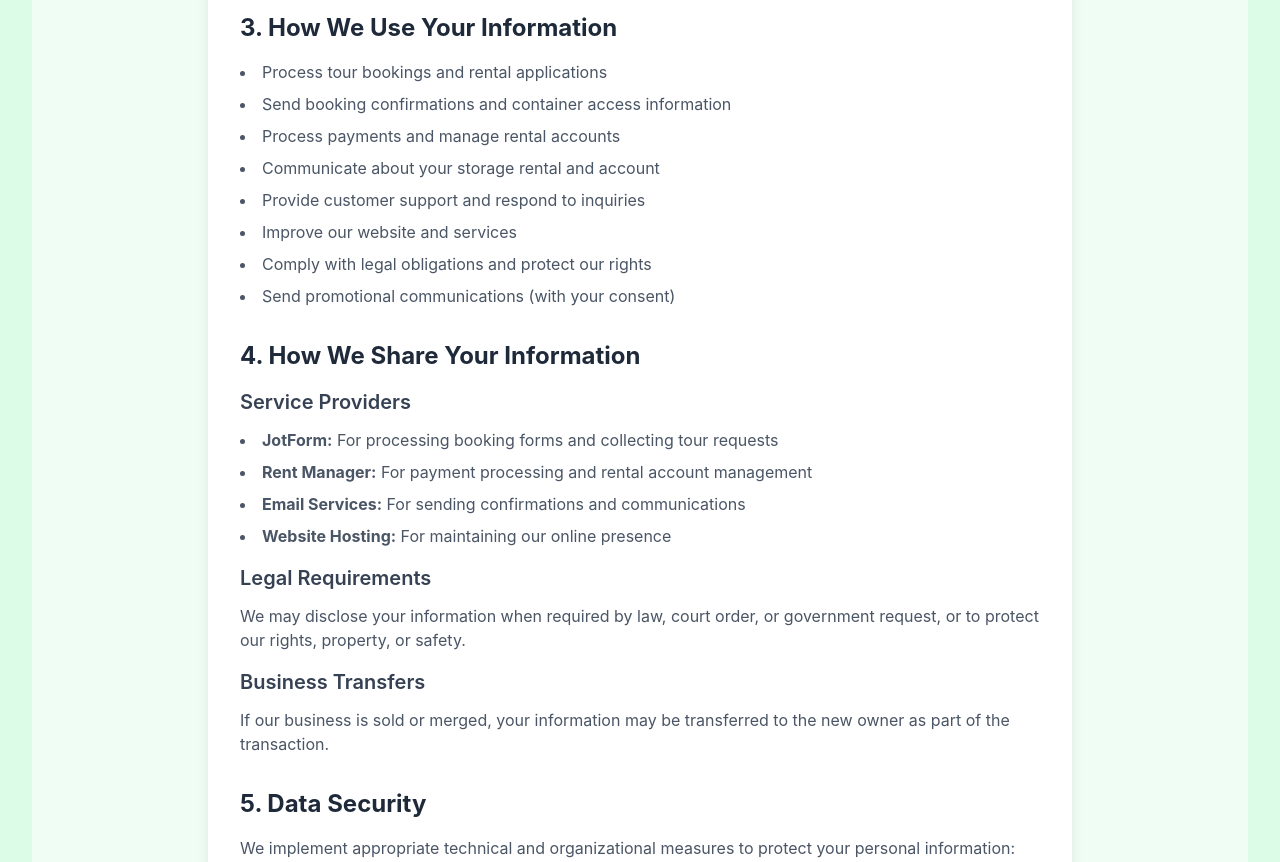
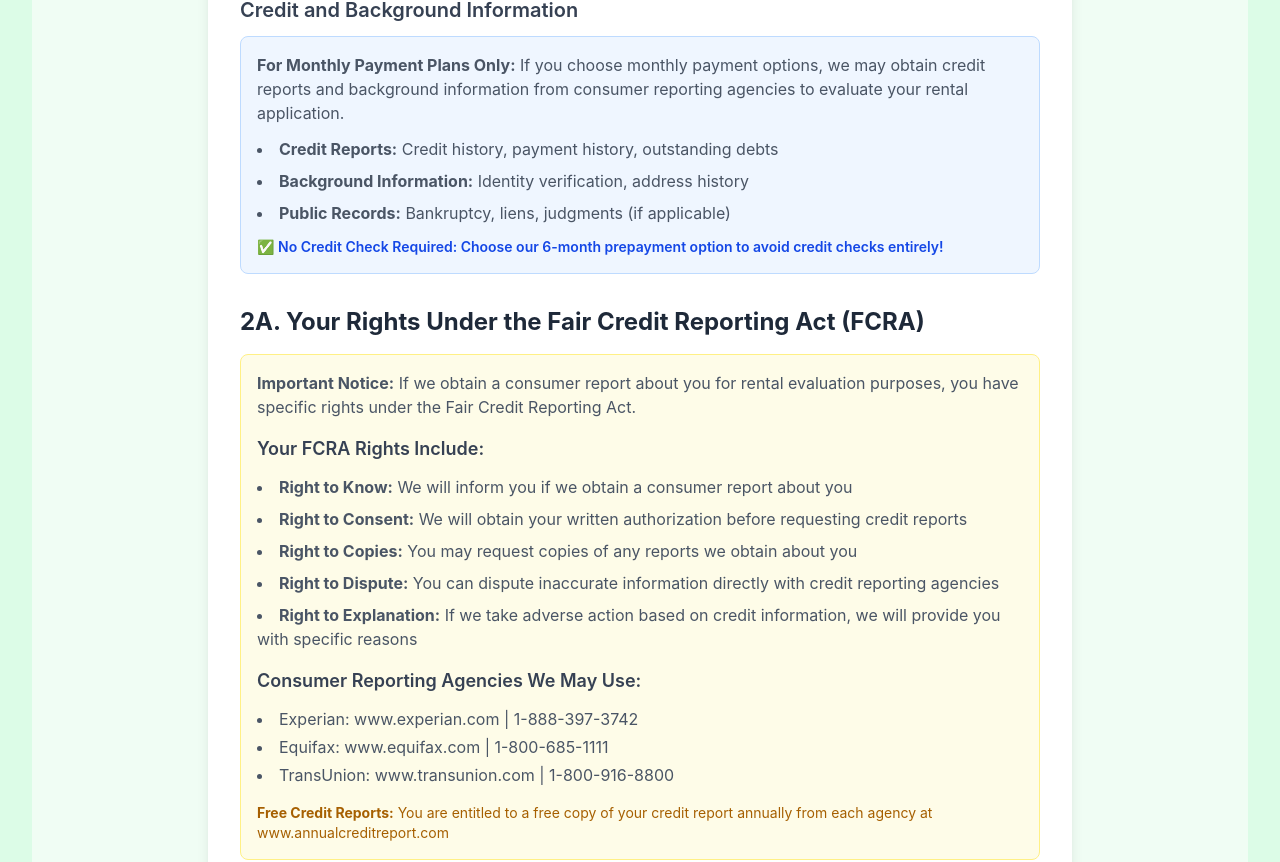
Before and after one commit to Drewcrich/SELFSERVEOYOWEBSITE, a React (Vite) app: page /privacy-policy in a window 1280 px wide. Shown: the part 932-1794 px from the top of the page. Built offline with nearby package versions, Linux system fonts and the light colour scheme.

Commit message:
Add files via upload

```diff
--- a/src/components/CustomChatbot.jsx
+++ b/src/components/CustomChatbot.jsx
@@ -22,10 +22,28 @@ const CustomChatbot = () => {
 
   // Q&A Database
   const qaDatabase = [
+    // Credit Check Questions
+    {
+      keywords: ['credit check', 'credit', 'background check', 'approval', 'qualify'],
+      answer: 'Great question! We have two payment options: Monthly payments require a credit check for approval. However, if you prepay for 6 months upfront, NO credit check is required - you can start storing immediately! We recommend prepaying to skip the credit check process.'
+    },
+    {
+      keywords: ['prepay', 'prepaid', 'upfront', 'no credit check', 'avoid credit'],
+      answer: '✅ No credit check required with prepayment! Pay 6 months upfront for just $450 total (save $120!) and start storing immediately. This is our most popular option because it skips the credit check entirely.'
+    },
+    {
+      keywords: ['monthly payment', 'pay monthly', 'credit required'],
+      answer: 'Monthly payment plans ($95/month) require a credit check for approval. The process typically takes 1-2 business days. However, you can skip the credit check entirely by choosing our 6-month prepay option for just $75/month!'
+    },
+    {
+      keywords: ['bad credit', 'poor credit', 'credit score', 'credit history'],
+      answer: 'No worries! With our prepay option, your credit doesn\'t matter at all - no credit check required! Pay 6 months upfront ($450 total) and start storing immediately, regardless of your credit history.'
+    },
+
     // Pricing Questions
     {
       keywords: ['price', 'cost', 'rates', 'how much', 'pricing', 'expensive', 'cheap'],
-      answer: 'Our Grand Opening pricing: $95/month for month-to-month or $75/month with 6-month prepay (save $120!). All containers are 320 square feet with complete weather protection, 24/7 access, and drive-up convenience.'
+      answer: 'Our Grand Opening pricing: $95/month for month-to-month (requires credit check) or $75/month with 6-month prepay (NO credit check needed - save $120!). All containers are 320 square feet with complete weather protection, 24/7 access, and drive-up convenience.'
     },
     {
       keywords: ['special', 'discount', 'deal', 'promotion', 'save'],
--- a/src/pages/PrivacyPolicyPage.jsx
+++ b/src/pages/PrivacyPolicyPage.jsx
@@ -15,7 +15,7 @@ const PrivacyPolicyPage = () => {
             Your privacy is important to us. This policy explains how we collect, use, and protect your information.
           </p>
           <p className="text-sm text-gray-500 mt-2">
-            <strong>Last Updated:</strong> July 10, 2025
+            <strong>Last Updated:</strong> July 14, 2025
           </p>
         </div>
 
@@ -56,6 +56,51 @@ const PrivacyPolicyPage = () => {
               <li><strong>IP Address:</strong> For security and analytics purposes</li>
               <li><strong>Cookies:</strong> To improve website functionality and user experience</li>
             </ul>
+
+            <h3 className="text-xl font-semibold text-gray-700 mb-3">Credit and Background Information</h3>
+            <div className="bg-blue-50 border border-blue-200 rounded-lg p-4 mb-4">
+              <p className="text-gray-600 mb-3">
+                <strong>For Monthly Payment Plans Only:</strong> If you choose monthly payment options, we may obtain credit reports and background information from consumer reporting agencies to evaluate your rental application.
+              </p>
+              <ul className="list-disc list-inside text-gray-600 space-y-2">
+                <li><strong>Credit Reports:</strong> Credit history, payment history, outstanding debts</li>
+                <li><strong>Background Information:</strong> Identity verification, address history</li>
+                <li><strong>Public Records:</strong> Bankruptcy, liens, judgments (if applicable)</li>
+              </ul>
+              <p className="text-sm text-blue-700 mt-3 font-semibold">
+                ✅ No Credit Check Required: Choose our 6-month prepayment option to avoid credit checks entirely!
+              </p>
+            </div>
+          </section>
+
+          {/* FCRA Rights Section */}
+          <section className="mb-8">
+            <h2 className="text-2xl font-bold text-gray-800 mb-4">2A. Your Rights Under the Fair Credit Reporting Act (FCRA)</h2>
+            <div className="bg-yellow-50 border border-yellow-200 rounded-lg p-4 mb-4">
+              <p className="text-gray-600 mb-4">
+                <strong>Important Notice:</strong> If we obtain a consumer report about you for rental evaluation purposes, you have specific rights under the Fair Credit Reporting Act.
+              </p>
+
+              <h3 className="text-lg font-semibold text-gray-700 mb-3">Your FCRA Rights Include:</h3>
+              <ul className="list-disc list-inside text-gray-600 space-y-2">
+                <li><strong>Right to Know:</strong> We will inform you if we obtain a consumer report about you</li>
+                <li><strong>Right to Consent:</strong> We will obtain your written authorization before requesting credit reports</li>
+                <li><strong>Right to Copies:</strong> You may request copies of any reports we obtain about you</li>
+                <li><strong>Right to Dispute:</strong> You can dispute inaccurate information directly with credit reporting agencies</li>
+                <li><strong>Right to Explanation:</strong> If we take adverse action based on credit information, we will provide you with specific reasons</li>
+              </ul>
+
+              <h3 className="text-lg font-semibold text-gray-700 mb-3 mt-4">Consumer Reporting Agencies We May Use:</h3>
+              <ul className="list-disc list-inside text-gray-600 space-y-1">
+                <li>Experian: www.experian.com | 1-888-397-3742</li>
+                <li>Equifax: www.equifax.com | 1-800-685-1111</li>
+                <li>TransUnion: www.transunion.com | 1-800-916-8800</li>
+              </ul>
+
+              <p className="text-sm text-yellow-700 mt-4">
+                <strong>Free Credit Reports:</strong> You are entitled to a free copy of your credit report annually from each agency at www.annualcreditreport.com
+              </p>
+            </div>
           </section>
 
           {/* How We Use Information */}
@@ -65,6 +110,7 @@ const PrivacyPolicyPage = () => {
               <li>Process tour bookings and rental applications</li>
               <li>Send booking confirmations and container access information</li>
               <li>Process payments and manage rental accounts</li>
+              <li><strong>Evaluate creditworthiness for monthly payment plans (with your consent)</strong></li>
               <li>Communicate about your storage rental and account</li>
               <li>Provide customer support and respond to inquiries</li>
               <li>Improve our website and services</li>
@@ -83,6 +129,7 @@ const PrivacyPolicyPage = () => {
               <li><strong>Rent Manager:</strong> For payment processing and rental account management</li>
               <li><strong>Email Services:</strong> For sending confirmations and communications</li>
               <li><strong>Website Hosting:</strong> For maintaining our online presence</li>
+              <li><strong>Consumer Reporting Agencies:</strong> For credit checks on monthly payment plans (with your written consent)</li>
             </ul>
 
             <h3 className="text-xl font-semibold text-gray-700 mb-3">Legal Requirements</h3>
--- a/src/pages/TermsOfServicePage.jsx
+++ b/src/pages/TermsOfServicePage.jsx
@@ -15,7 +15,7 @@ const TermsOfServicePage = () => {
             These terms govern your use of our storage services and website.
           </p>
           <p className="text-sm text-gray-500 mt-2">
-            <strong>Last Updated:</strong> July 10, 2025
+            <strong>Last Updated:</strong> July 14, 2025
           </p>
         </div>
 
@@ -77,6 +77,39 @@ const TermsOfServicePage = () => {
               The security deposit will be refunded within 30 days of lease termination, provided the
               container is returned in good condition and all obligations are met.
             </p>
+
+            <h3 className="text-xl font-semibold text-gray-700 mb-3">Credit Check and Payment Plan Requirements</h3>
+            <div className="bg-blue-50 border border-blue-200 rounded-lg p-4 mb-4">
+              <p className="text-gray-600 mb-3">
+                <strong>Monthly Payment Plans:</strong> If you choose to pay monthly ($95/month), a credit check and rental application approval are required before lease execution.
+              </p>
+              <ul className="list-disc list-inside text-gray-600 mb-3 space-y-2">
+                <li>You must provide written authorization for us to obtain consumer reports</li>
+                <li>Credit approval is required before container access is granted</li>
+                <li>The credit check process typically takes 1-2 business days</li>
+                <li>We reserve the right to deny rental applications based on credit evaluation</li>
+              </ul>
+              <div className="bg-green-100 border border-green-300 rounded p-3">
+                <p className="text-green-800 font-semibold mb-2">✅ Skip the Credit Check!</p>
+                <p className="text-green-700 text-sm">
+                  Choose our 6-month prepayment option ($450 total) and start storing immediately - no credit check required!
+                </p>
+              </div>
+            </div>
+
+            <h3 className="text-xl font-semibold text-gray-700 mb-3">FCRA Compliance Notice</h3>
+            <div className="bg-yellow-50 border border-yellow-200 rounded-lg p-4 mb-4">
+              <p className="text-gray-600 mb-3">
+                <strong>Fair Credit Reporting Act (FCRA) Notice:</strong> By applying for monthly payment terms, you acknowledge and agree that:
+              </p>
+              <ul className="list-disc list-inside text-gray-600 space-y-2">
+                <li>We may obtain consumer reports about you from consumer reporting agencies</li>
+                <li>These reports may be used to evaluate your rental application</li>
+                <li>You have the right to request disclosure of the nature and scope of any investigation</li>
+                <li>If adverse action is taken based on credit information, you will receive proper notice</li>
+                <li>You have rights under the FCRA as detailed in our Privacy Policy</li>
+              </ul>
+            </div>
           </section>
 
           {/* Container Use Rules */}
```
Also changed, not shown: src/pages/HomePage.jsx (+23 -2 lines), 2 other files (tests, documents, lock files or other folders).
